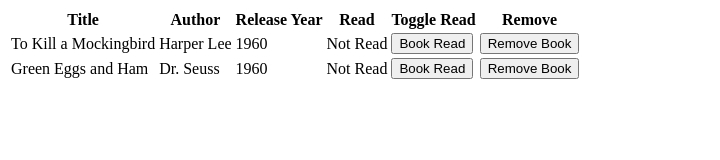
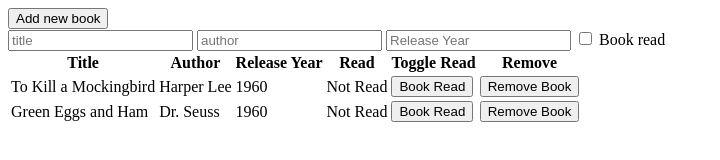
Before and after one commit to Hadddock/Library, a website: page index.html in a window 1280 px wide. Shown: the whole page, without its empty margins (0-720 px from the left). Drawn offline with Linux system fonts and the light colour scheme.

Commit message:
Add add book button & form elements

```diff
--- a/index.html
+++ b/index.html
@@ -9,6 +9,14 @@
     <title>Document</title>
   </head>
   <body>
+    <button>Add new book</button>
+    <form>
+      <input type="text" placeholder="title" />
+      <input type="text" placeholder="author" />
+      <input type="number" placeholder="Release Year" />
+      <input type="checkbox" id="read" />
+      <label for="read">Book read</label>
+    </form>
     <table>
       <thead>
         <tr>
```
